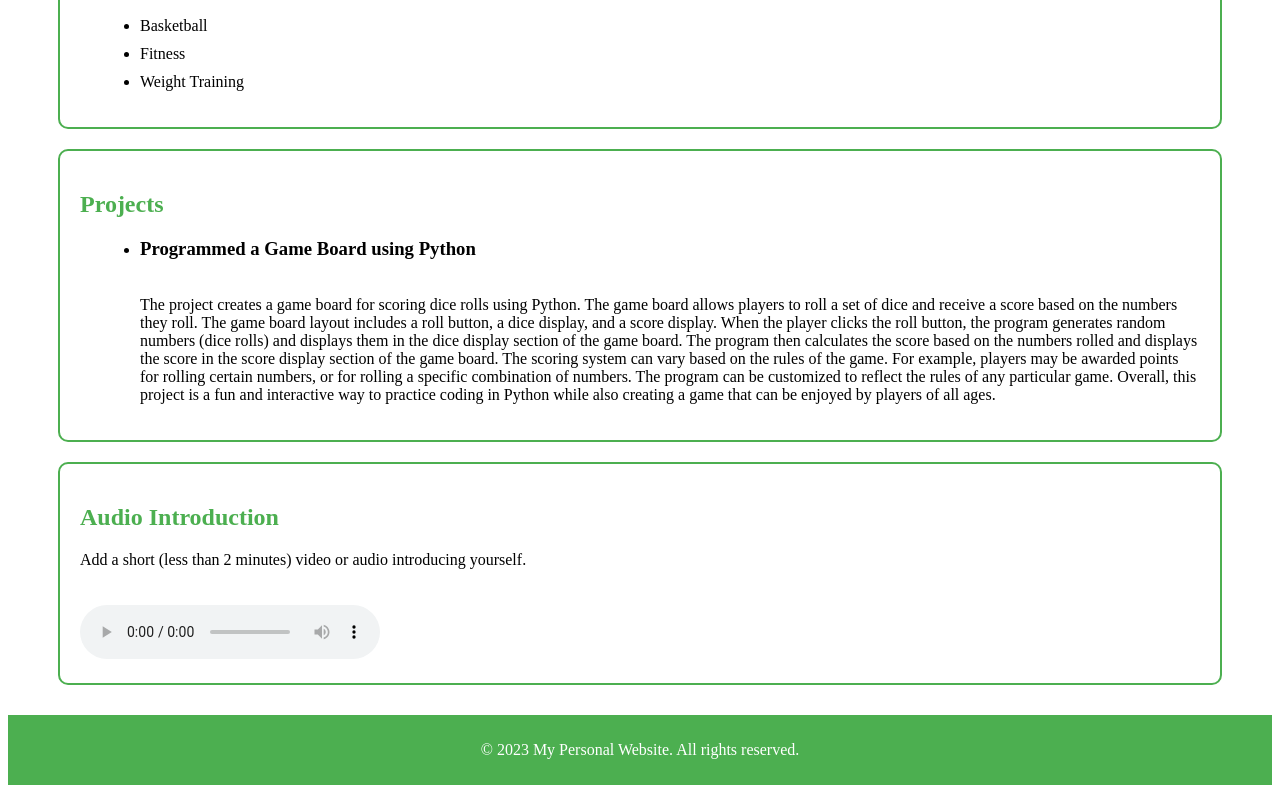
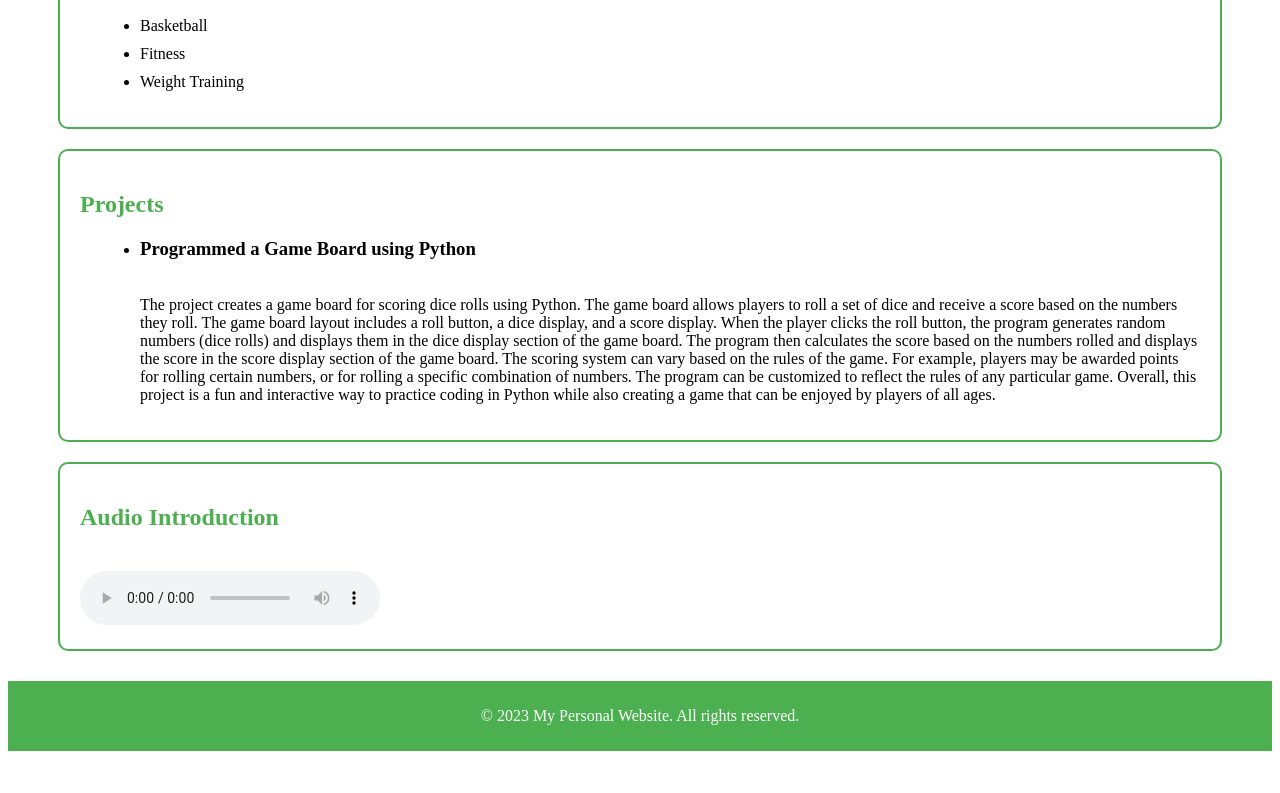
Before and after one commit to alimir151/Assignment3, a plain HTML site: page index.html in a window 1280 px wide. Shown: the part 1273-2066 px from the top of the page. After the commit the page ends 2032 px from the top, so only its background shows below. Drawn offline with Linux system fonts and the light colour scheme.

Commit message:
added stuff

```diff
--- a/index.html
+++ b/index.html
@@ -103,16 +103,13 @@
     </section>
     <section id="Audio">
       <h2>Audio Introduction</h2>
-      <p>Add a short (less than 2 minutes) video or audio introducing yourself.</p>
-      <!-- Add your video or audio element here -->
+
       <audio controls>
         <source src="Sage Hill Green NW 2.mp3" type="audio/mp3">
         <source src="Sage Hill Green NW 2.mp3" type="audio/wav">
         <source src="Sage Hill Green NW 2.mp3" type="audio/ogg">
         Your browser does not support the audio tag.
       </audio>
-
-      <!-- Add a transcript of your media element here to support accessibility -->
     </section>
   </main>
   <footer>
```
